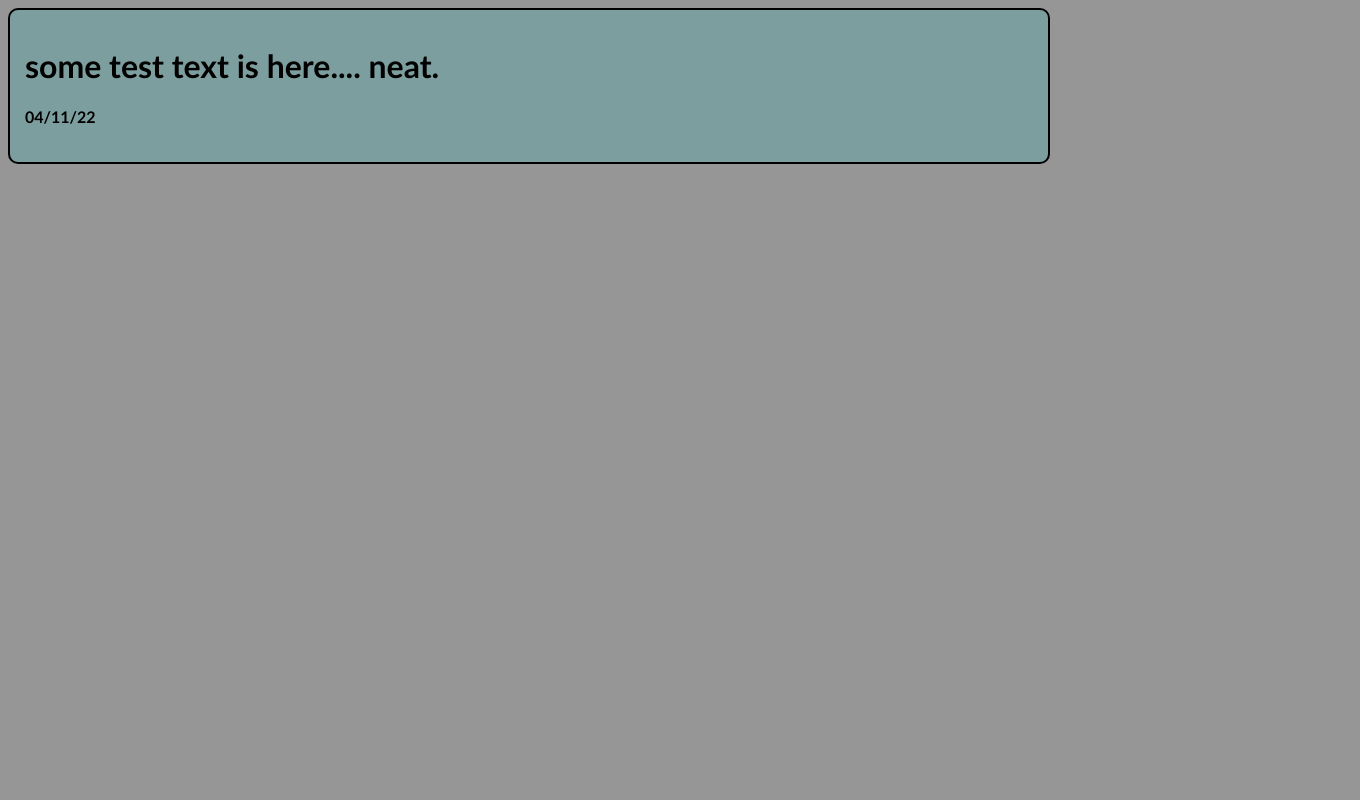
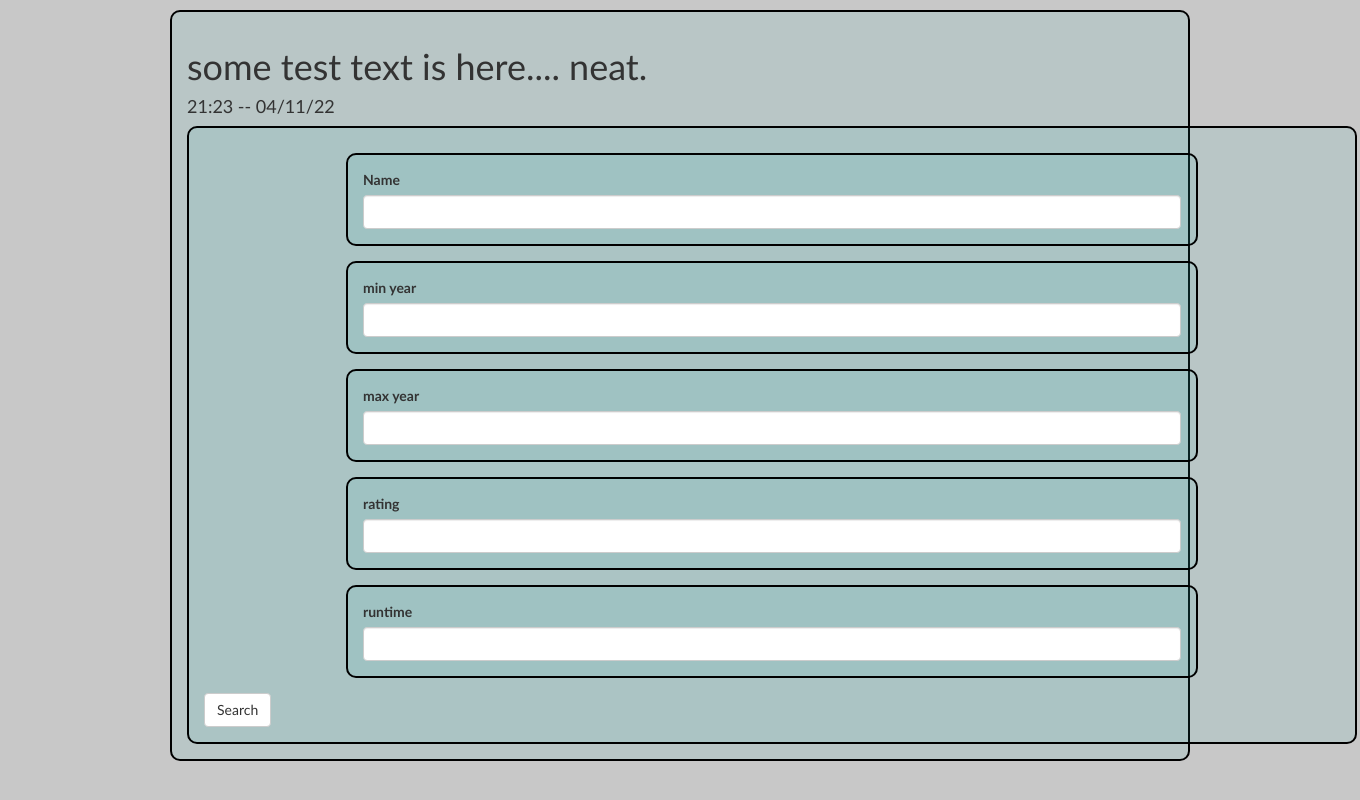
Before and after one commit to cirenel/adt-eval, a Flask app: page / in a window 1360 px wide. Run offline with Flask 2, Linux system fonts and the light colour scheme; some libraries are stand-ins or nearby versions.

Commit message:
added wtf forms + first basic form

```diff
--- a/app.py
+++ b/app.py
@@ -1,15 +1,24 @@
-from flask import Flask, render_template, request
+from flask import Flask, render_template, request, redirect, url_for
 from datetime import datetime
+from flask_bootstrap import Bootstrap
+from flask_wtf import FlaskForm
+from form import SearchForm
+from wtforms import StringField, SubmitField
+from wtforms.validators import DataRequired
+
 
 app = Flask(__name__)
+app.config['SECRET_KEY'] = 'sekrit'
+Bootstrap(app)
 
 @app.route("/")
 def index():
     time = datetime.now()
-    return render_template('index.html', time=time.strftime("%d/%m/%y"))
+    form = SearchForm()
+    return render_template('index.html', time=time.strftime("%H:%M -- %d/%m/%y"), form=form)
 
-from werkzeug.middleware.proxy_fix import ProxyFix
-app.wsgi_app = ProxyFix(app.wsgi_app)
+#from werkzeug.middleware.proxy_fix import ProxyFix
+#app.wsgi_app = ProxyFix(app.wsgi_app)
 
 if __name__ == "__main__":
     app.run(host="0.0.0.0", port=int(os.environ.get("PORT", 5000)))
--- /dev/null
+++ b/form.py
@@ -0,0 +1,10 @@
+from flask_wtf import FlaskForm
+from wtforms import StringField, SubmitField, SelectField,PasswordField, IntegerField, FloatField, TextAreaField
+
+class SearchForm(FlaskForm):
+    mediaName = StringField('Name')
+    minyear = StringField('min year')
+    maxyear = StringField('max year')
+    rating = StringField('rating')
+    runtime = StringField('runtime')
+    submit = SubmitField('Search')
--- a/static/css/base.css
+++ b/static/css/base.css
@@ -1,5 +1,5 @@
 body {
-    background-color: rgb(150, 150, 150);
+    background-color: rgb(200, 200, 200);
     font-family: 'Gill Sans', 'Gill Sans MT', Calibri, 'Trebuchet MS', sans-serif;
 }
 
@@ -8,5 +8,7 @@ div {
     border-radius: 10px;
     padding: 15px;
     width: 75%;
-    background-color: rgba(50, 180, 180, 0.25);
+    background-color: rgba(50, 180, 180, 0.10);
+    margin: auto;
+    margin-top: 10px;
 }
--- a/templates/index.html
+++ b/templates/index.html
@@ -1,11 +1,23 @@
+{% extends 'bootstrap/base.html' %}
+{% import "bootstrap/wtf.html" as wtf %}
+
 <html>
 <head>
+        {% block styles %}
+        {{ super() }}
         <link href="{{ url_for('static', filename='css/base.css') }}" rel="stylesheet"/>
+        {% endblock %}
 </head>
 
 <body>
+        {% block content %}
 <div>
         <h1>some test text is here.... neat. </h1> <h4>{{ time }}</h4>
-</div>
+        <div class = "container">
+                {{ wtf.quick_form(form) }}
+        </div>
+
+        </div>
+{% endblock %}
 </body>
 </html>
```
Also changed, not shown: 1 other file.
